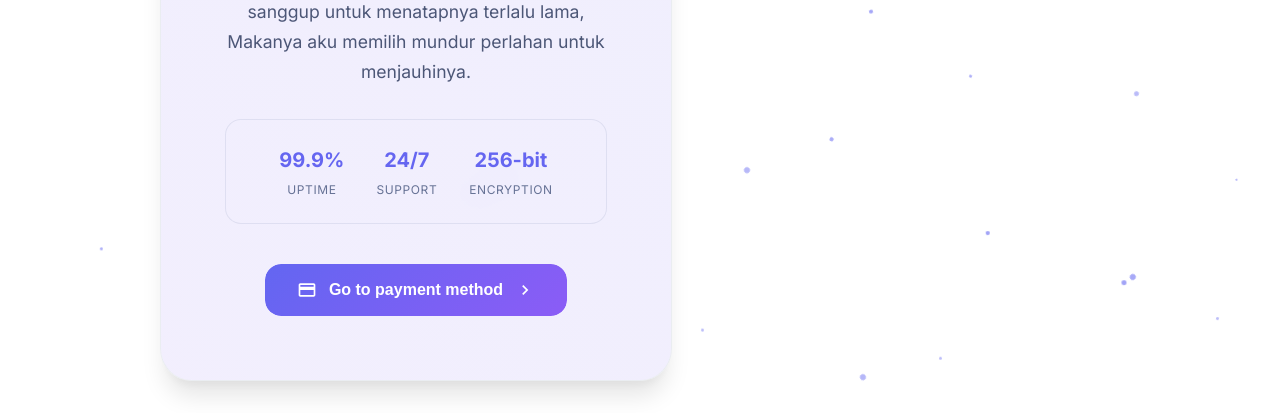
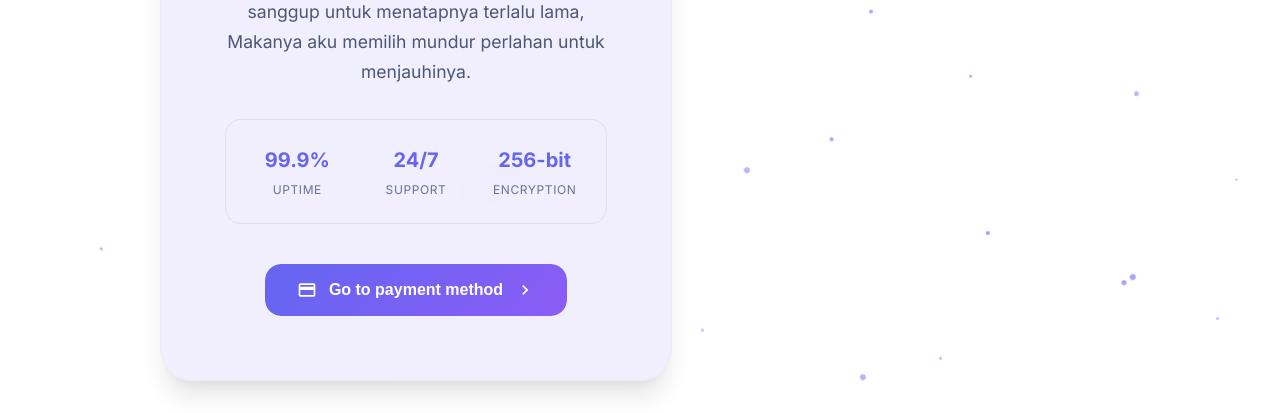
Before and after one commit to Hangzreall/Payment, a plain HTML site: page index.html in a window 1280 px wide. Shown: the part 405-818 px from the top of the page. Drawn offline with Linux system fonts and the light colour scheme; animation ran at ten frames a second.

Commit message:
Add files via upload

```diff
--- a/styles.css
+++ b/styles.css
@@ -307,12 +307,9 @@ body {
 }
 
 .stats-grid {
-  display: flex;
-  justify-content: center;
-  align-items: center;
-  gap: 2rem;
-  flex-wrap: wrap;
-  text-align: center;
+  display: grid;
+  grid-template-columns: repeat(3, 1fr);
+  gap: 1.5rem;
   margin-bottom: 2.5rem;
   padding: 1.5rem;
   background: var(--bg-glass);
@@ -921,3 +918,20 @@ body {
     transition-duration: 0.01ms !important;
   }
 }
+
+/* ===== FIX BUTTON CLICKABILITY ===== */
+.copy-button,
+.download-button {
+  z-index: 10;
+  position: relative;
+}
+
+.card-shine,
+.card-glow,
+.particles-container {
+  pointer-events: none !important;
+}
+
+.particles-container {
+  z-index: 0 !important;
+}
```
